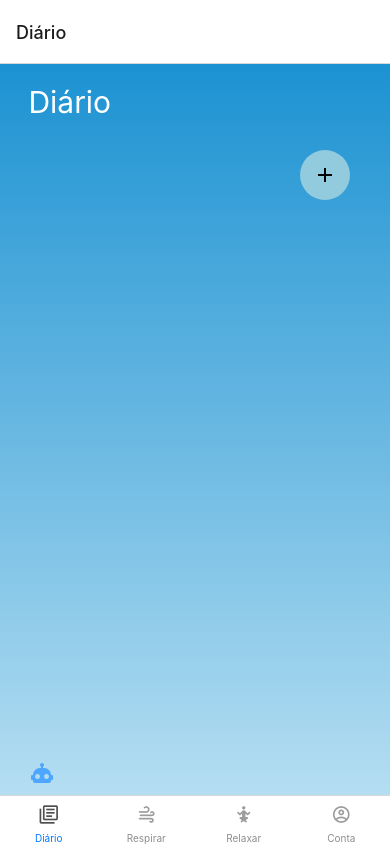
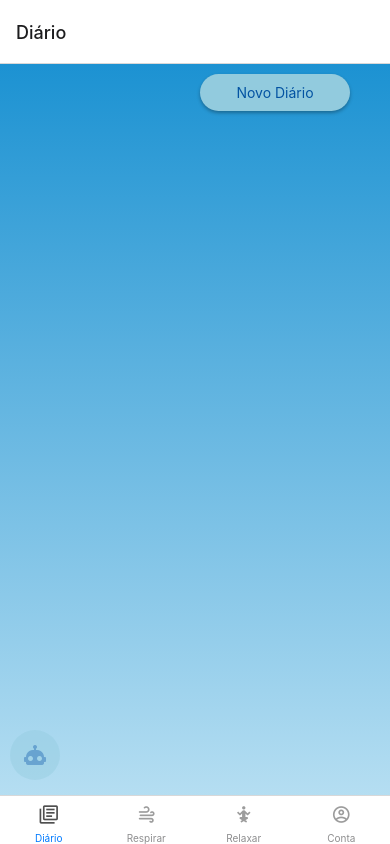
Before and after one commit to MatheusSanches02/MerakiApp, a React Native app: screen / in a window 390 px wide. Both pictures are taken after a click on the button "LOGIN". Built offline with nearby package versions, Linux system fonts and the light colour scheme.

Commit message:
Ajustes de design em botoes

```diff
--- a/components/TelaDiario.js
+++ b/components/TelaDiario.js
@@ -140,15 +140,13 @@ export default function TelaDiario() {
   return (
     <View style={styles.container}>
       <ImageBackground source={bgimg} style={styles.imgBackground}>
-        <Text style={styles.titulo}> Diário </Text>
-
         <TouchableOpacity
           style={styles.buttonNovo}
           //onPress={onPressDiario}
           //onPress={() => setPopup(<TelaModal />)}
           onPress={() => setVisivel(true)}
         >
-          <Icon name="plus" size={24} />
+          <Text style={{ color: "#0353a2", fontSize: 14 }}>Novo Diário</Text>
         </TouchableOpacity>
 
         <FlatList
@@ -159,7 +157,10 @@ export default function TelaDiario() {
           style={{ flex: 1 }}
         />
 
-        <TouchableOpacity onPress={() => setVisivelChatbot(true)}>
+        <TouchableOpacity
+          onPress={() => setVisivelChatbot(true)}
+          style={styles.btnRobot}
+        >
           <RobotIcon name="robot" style={styles.icon} />
         </TouchableOpacity>
       </ImageBackground>
@@ -270,21 +271,26 @@ const styles = StyleSheet.create({
     padding: 20,
   },
   buttonNovo: {
+    marginTop: 10,
     alignItems: "center",
-    justifyContent: "center",
-    width: 50,
-    height: 50,
     backgroundColor: "#92cbde",
-    borderRadius: 50,
-    marginLeft: 300,
+    padding: 10,
+    borderRadius: 20,
+    marginLeft: 200,
     marginRight: 40,
     marginBottom: 15,
+    shadowColor: "#000",
+    shadowOffset: {
+      width: 0,
+      height: 2,
+    },
+    shadowOpacity: 0.3,
+    shadowRadius: 3.84,
+    elevation: 1,
   },
   icon: {
-    color: "#4da6ff",
+    color: "#0353a2",
     fontSize: 24,
-    marginVertical: 10,
-    marginLeft: 30,
   },
   viewModal: {
     position: "absolute",
@@ -292,4 +298,16 @@ const styles = StyleSheet.create({
     padding: 30,
     backgroundColor: "#92cbde",
   },
+  btnRobot: {
+    alignItems: "center",
+    justifyContent: "center",
+    width: 50,
+    height: 50,
+    backgroundColor: "#92cbde",
+    borderRadius: 50,
+    marginRight: 40,
+    marginBottom: 15,
+    marginLeft: 10,
+    opacity: 0.4,
+  },
 });
```
